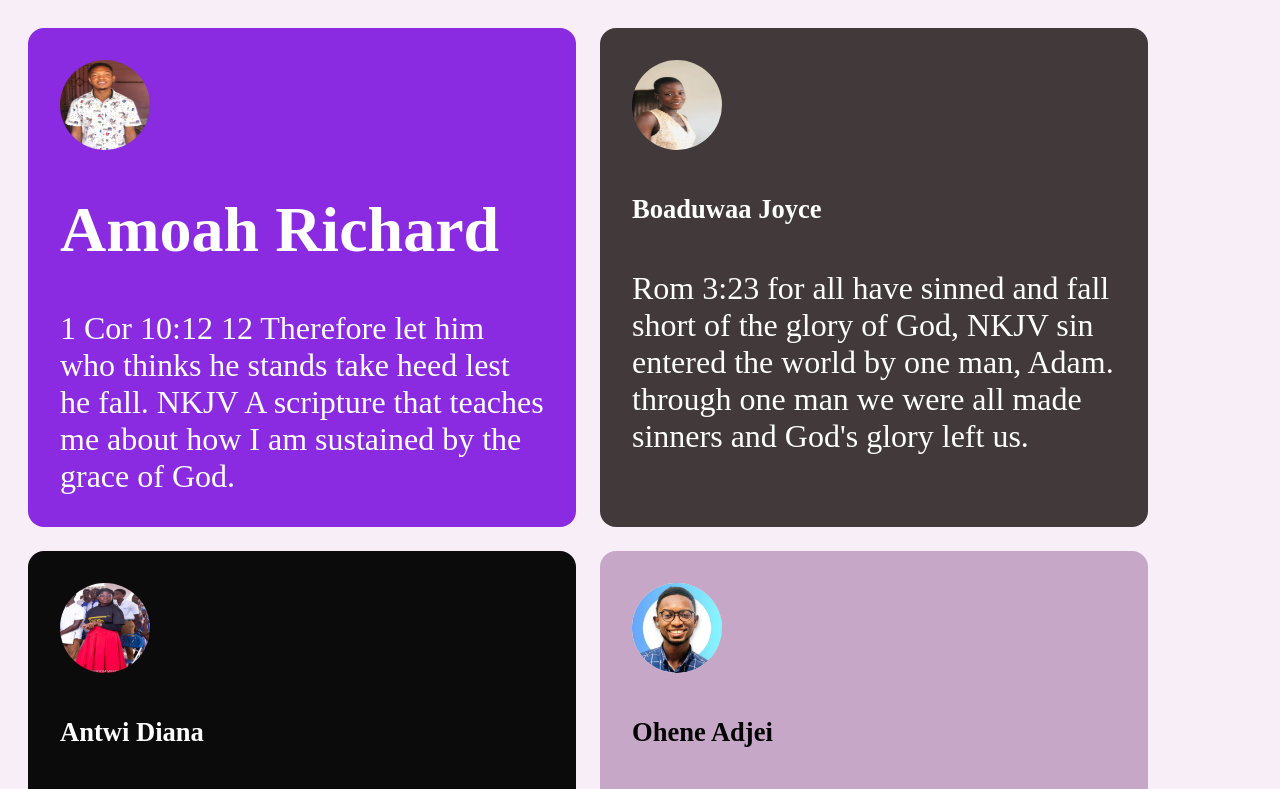
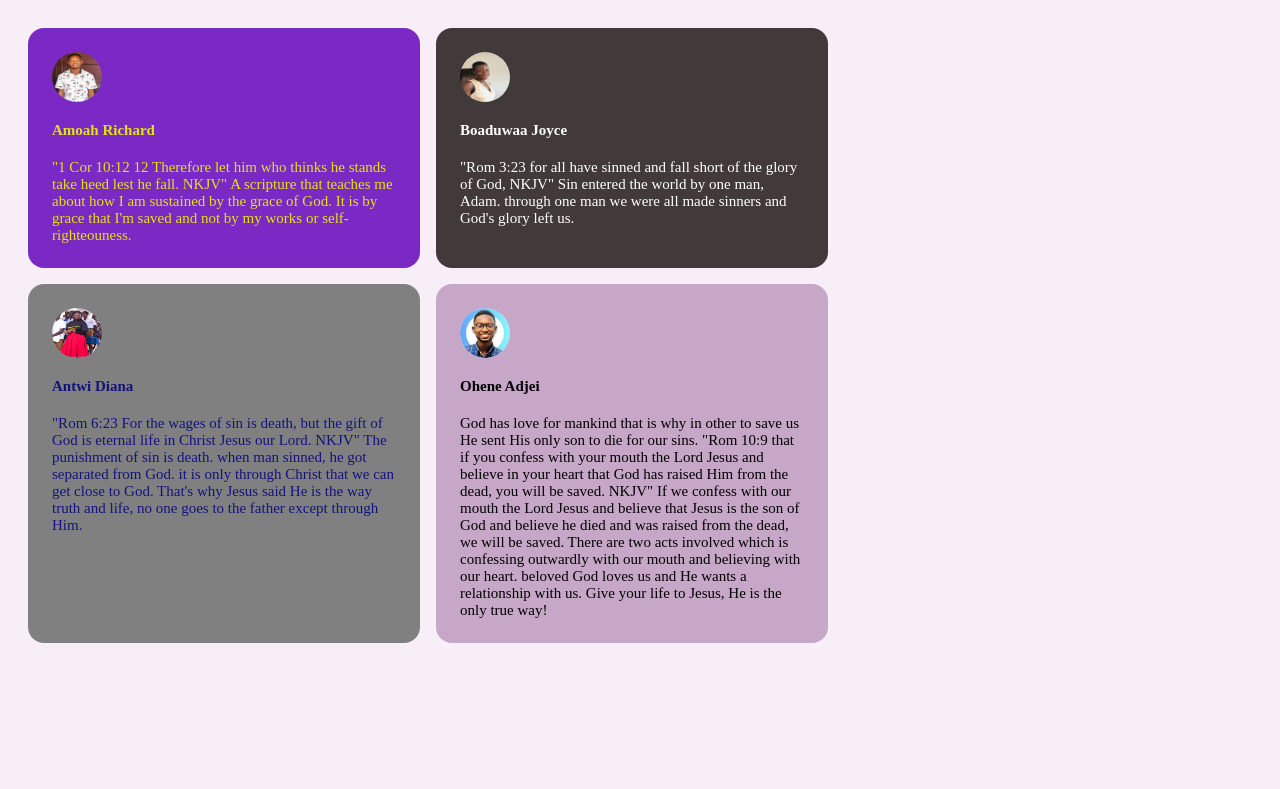
Before and after one commit to christodea/grid-template, a plain HTML site: page index.html in a window 1280 px wide. Shown: the top 789 px of the page. Drawn offline with Linux system fonts and the light colour scheme.

Commit message:
made changes

```diff
--- a/css/style.css
+++ b/css/style.css
@@ -1,56 +1,51 @@
 body {
   background-color: rgb(247, 238, 247);
-  font-size: 5px;
+  font-size: 15px;
   padding: 20px;
-
+  /* align-items: center; */
 }
 
 .testimonial-grid {
-  font-size: 2rem;
+  font-size: 15px;
   display: grid;
-  gap: 1.5rem;
+  gap: 1rem;
   grid-template-columns: 1fr 1fr;
-  width: min(95%, 70rem);
-  height: 250px;
+  width: min(90%, 50rem);
+  height: 400px;
 }
 
 .testimonial {
-  background-color: blueviolet;
-  color: #fff;
-  padding: 2rem;
+  background-color: rgb(122, 41, 197);
+  color: rgb(227, 227, 20);
+  padding: 1.5rem;
   border-radius: 1rem;
 }
 
 .testimonial-1 {
   background-color: rgb(66, 58, 58);
   color: #fff;
-  padding: 2rem;
+  padding: 1.5rem;
   border-radius: 1rem;
 
 }
 
 .testimonial-2 {
-  background-color: rgb(12, 11, 11);
-  color: #fff;
-  padding: 2rem;
+  background-color: gray;
+  color: rgb(19, 19, 127);
+  padding: 1.5rem;
   border-radius: 1rem;
 
 }
 
 .testimonial-3 {
   background-color:rgb(199, 167, 199);
-  padding: 2rem;
+  padding: 1.5rem;
   border-radius: 1rem;
 
 }
 
 .witness img {
   border-radius: 1000px;
-  height: 90px;
-  width: 90px;
-
+  height: 50px;
+  width: 50px;
 }
-
-/* .witness {
-  grid-template-columns: 1fr;
-} */
--- a/index.html
+++ b/index.html
@@ -10,53 +10,53 @@
     <div class="testimonial">
       <div class="witness">
         <img src="Images/Image 1.jpg" alt="Rich">
-        <h1>Amoah Richard</h1>
+        <h4>Amoah Richard</h4>
       </div>
       <article>
-        1 Cor 10:12
+        "1 Cor 10:12
         12 Therefore let him who thinks he stands take heed lest he fall.
-        NKJV
-        A scripture that teaches me about how I am sustained by the grace of God.
+        NKJV"
+        A scripture that teaches me about how I am sustained by the grace of God. It is by grace that I'm saved and not by my works or self-righteouness.
       </article>
     </div>
     <div class="testimonial-1">
       <div class="witness">
         <img src="Images/Imade 2.jpg" alt="Joyce">
-        <h5>Boaduwaa Joyce</h5>
+        <h4>Boaduwaa Joyce</h4>
       </div>
       <article>
-        Rom 3:23
+        "Rom 3:23
          for all have sinned and fall short of the glory of God,
-        NKJV
-        sin entered the world by one man, Adam. through one man we were all made sinners and God's glory left us.
+        NKJV"
+        Sin entered the world by one man, Adam. through one man we were all made sinners and God's glory left us.
       </article>
 
     </div>
     <div class="testimonial-2">
       <div class="witness">
         <img src="Images/Image 3.jpg" alt="Diana">
-        <h5>Antwi Diana</h5>
+        <h4>Antwi Diana</h4>
       </div>
       <article>
-        Rom 6:23
+        "Rom 6:23
          For the wages of sin is death, but the gift of God is eternal life in Christ Jesus our Lord.
-        NKJV
-        the punishment of sin is death. when man sinned, he got separated from God. it is only through Christ that we can get close to God. that's why Jesus said He is the way truth and life, no one goes to the father except through Him.
+        NKJV"
+        The punishment of sin is death. when man sinned, he got separated from God. it is only through Christ that we can get close to God. That's why Jesus said He is the way truth and life, no one goes to the father except through Him.
       </article>
     </div>
 
     <div class="testimonial-3">
       <div class="witness">
         <img src="Images/Image 4.jpg" alt="Ohene">
-        <h5>Ohene Adjei</h5>
+        <h4>Ohene Adjei</h4>
       </div>
       <article >
         God has love for mankind that is why in other to save us He sent His only son to die for our sins.
-        Rom 10:9
+        "Rom 10:9
         that if you confess with your mouth the Lord Jesus and believe in your heart that God has raised Him from the dead, you will be saved.
-        NKJV
-        If we confess with our mouth the Lord Jesus and believe that Jesus is the son of God and believe he died and was raised from the dead, we will be saved. there are two acts involved which is confessing outwardly with our mouth and believing with our heart.
-        beloved God loves us and He wants a relationship with us. give your life to Jesus, He is the only true way!
+        NKJV"
+        If we confess with our mouth the Lord Jesus and believe that Jesus is the son of God and believe he died and was raised from the dead, we will be saved. There are two acts involved which is confessing outwardly with our mouth and believing with our heart.
+        beloved God loves us and He wants a relationship with us. Give your life to Jesus, He is the only true way!
       </article>
     </div>
 
```
